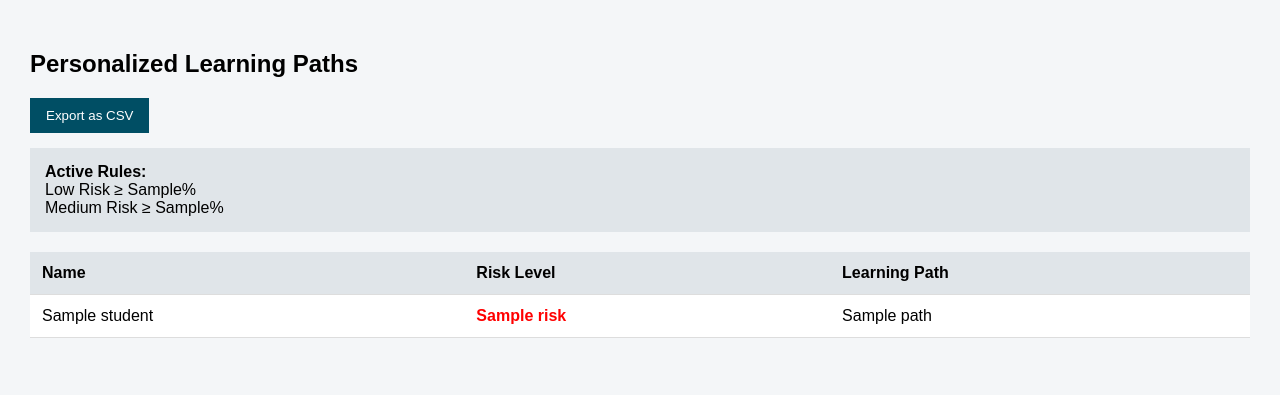
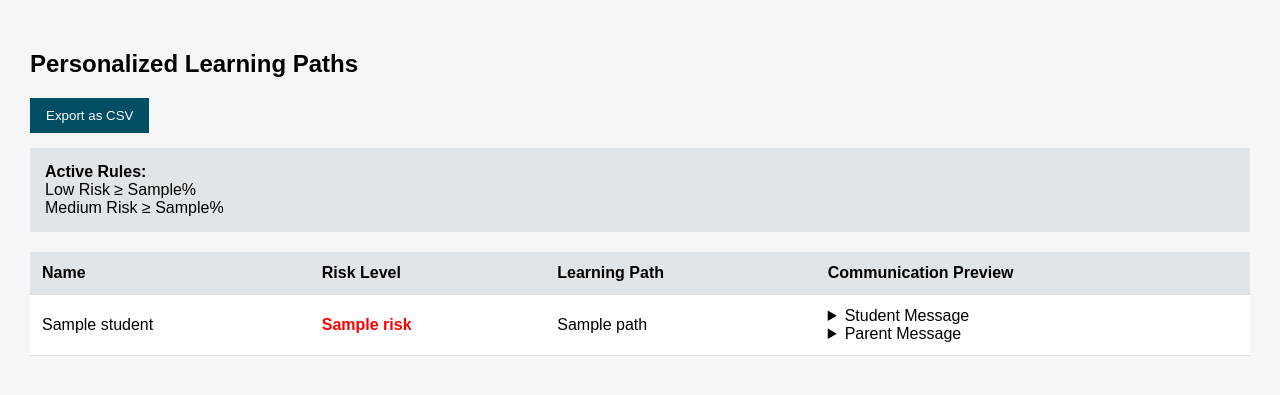
Before and after one commit to VishwaJeet-Nande/acs-personalized-learning-path, a Flask app: template app/templates/result.html in a window 1280 px wide. Shown: the part 53-448 px from the top of the page. Run offline with Flask 3, Linux system fonts and the light colour scheme; the template is opened without the code that fills it: most values are stand-ins (such as "Sample title", 1, 10 or a date in 2020).

```diff
--- a/app/app.py
+++ b/app/app.py
@@ -1,3 +1,4 @@
+from services.message_service import generate_student_message, generate_parent_message
 from flask import Flask, render_template, request
 import pandas as pd
 
@@ -37,7 +38,6 @@ def upload():
         print("READ ERROR:", e)
         return render_template("error.html", message="Unable to read uploaded file.")
 
-    # Normalize headers
     df.columns = df.columns.str.strip().str.lower()
 
     data_error = validate_dataframe(df)
@@ -49,13 +49,24 @@ def upload():
 
     for name, subject_data in student_data.items():
         risk, path = generate_learning_path(subject_data)
+
+        student_msg = generate_student_message(name, risk, path)
+        parent_msg = generate_parent_message(name, risk, path)
+
         students.append({
             "name": name,
             "risk": risk,
-            "path": path
+            "path": path,
+            "student_message": student_msg,
+            "parent_message": parent_msg
         })
 
-    # 🔥 LOAD ACTIVE RULES INSIDE FUNCTION
+    stats = {
+        "total": len(students),
+        "low": sum(1 for s in students if s["risk"] == "Low"),
+        "medium": sum(1 for s in students if s["risk"] == "Medium"),
+        "high": sum(1 for s in students if s["risk"] == "High"),
+    }
     rules = load_rules()
 
     return render_template(
--- a/app/templates/result.html
+++ b/app/templates/result.html
@@ -18,6 +18,7 @@
     <th>Name</th>
     <th>Risk Level</th>
     <th>Learning Path</th>
+    <th>Communication Preview</th>
   </tr>
 
   {% for s in students %}
@@ -34,6 +35,18 @@
     </td>
 
     <td>{{ s.path }}</td>
+
+    <td>
+      <details>
+        <summary>Student Message</summary>
+        <pre>{{ s.student_message }}</pre>
+      </details>
+
+      <details>
+        <summary>Parent Message</summary>
+        <pre>{{ s.parent_message }}</pre>
+      </details>
+    </td>
   </tr>
   {% endfor %}
 </table>
```
Lines whose indentation alone changed are shown as unchanged.
